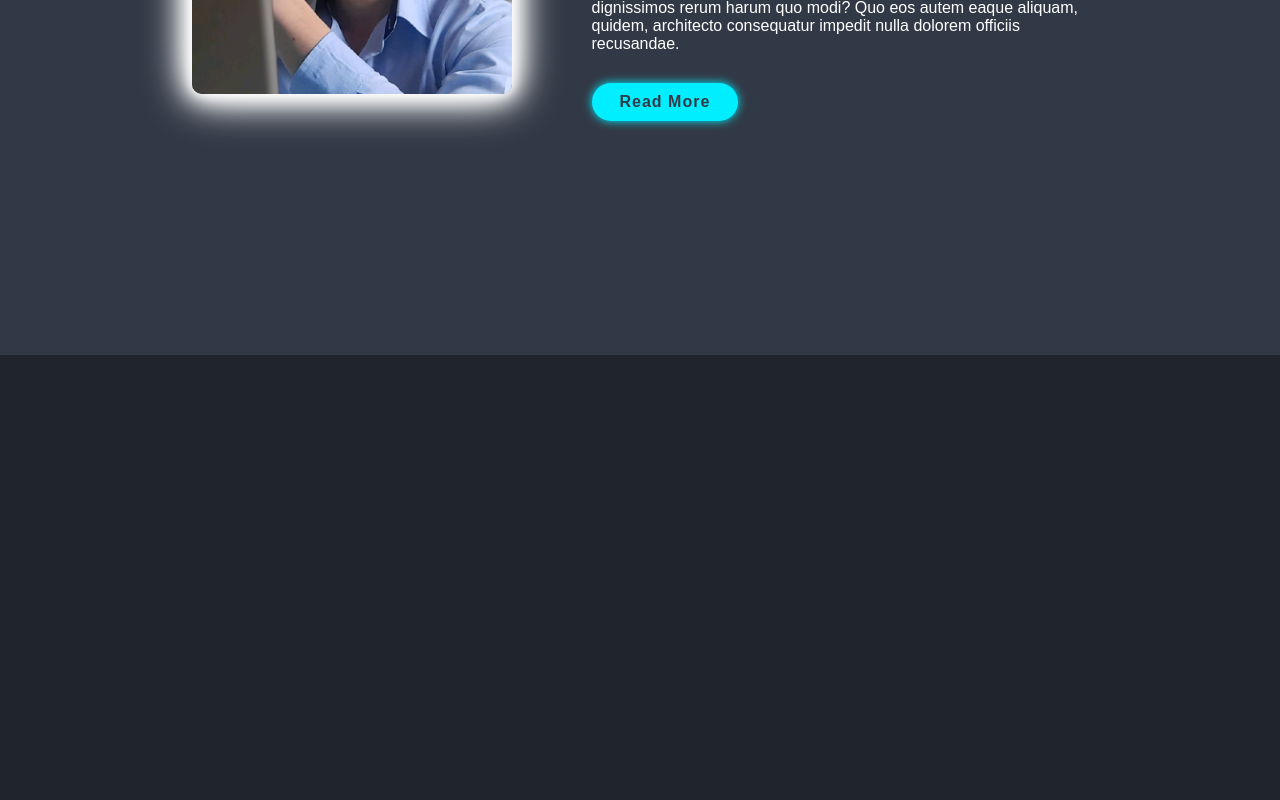
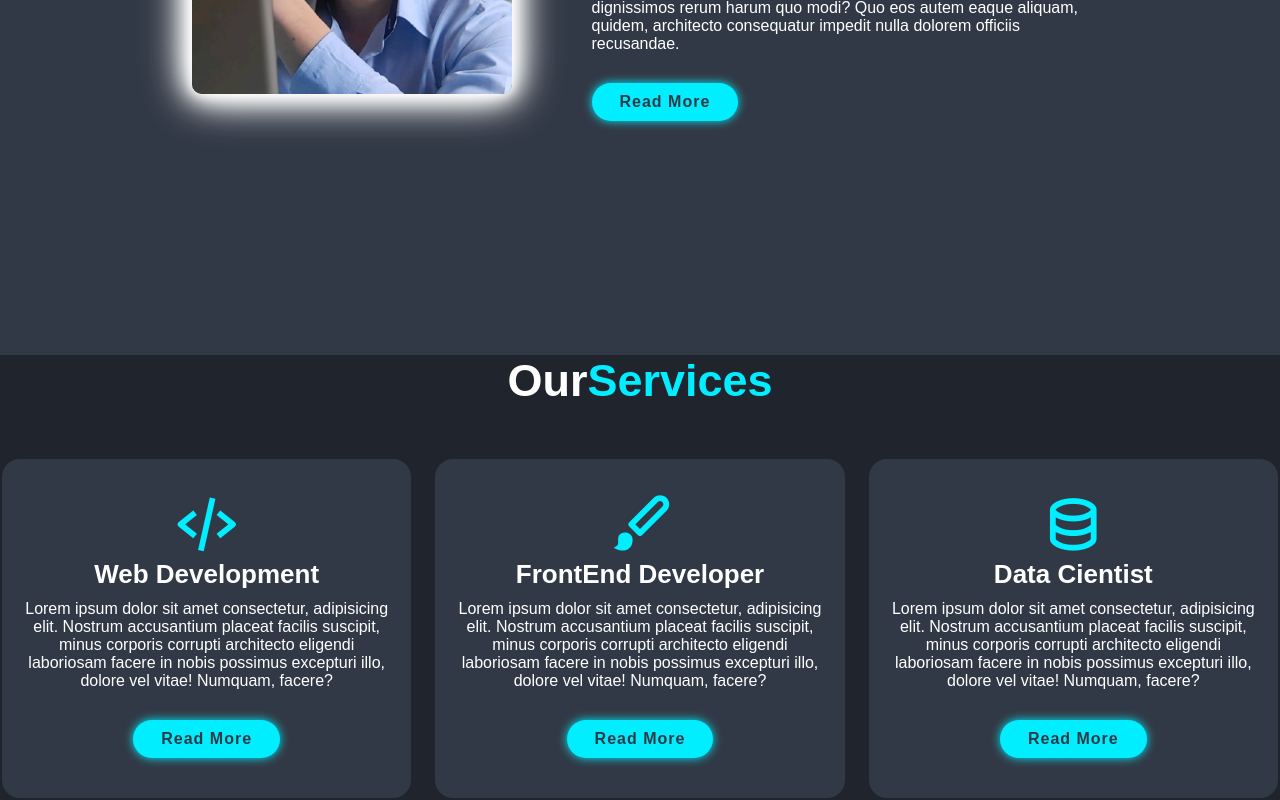
Before and after one commit to Christian-Zafalon/PortifolioZafalon, an Angular app: page /home in a window 1280 px wide. Shown: the part 1285-2085 px from the top of the page. Before the commit the page ends 1640 px from the top, so only its background shows below. Built offline with nearby package versions, Linux system fonts and the light colour scheme.

Commit message:
fazendo page service e finalizando, precisa ajustar altura

```diff
--- a/src/app/app.module.ts
+++ b/src/app/app.module.ts
@@ -7,12 +7,14 @@ import { HomeComponent } from './pages/home/home.component';
 import { NavbarComponent } from './shared/navbar/navbar.component';
 import { SharedModule } from './shared/shared.module';
 import { AboutComponent } from './pages/about/about.component';
+import { ServicesComponent } from './pages/services/services.component';
 
 @NgModule({
   declarations: [
     AppComponent,
     HomeComponent,
-    AboutComponent
+    AboutComponent,
+    ServicesComponent
   ],
   imports: [
     BrowserModule,
--- a/src/app/pages/about/about.component.scss
+++ b/src/app/pages/about/about.component.scss
@@ -1,4 +1,3 @@
-
 .about-img {
   position: relative;
   width: 25vw;
@@ -26,12 +25,8 @@
   height: 84rem;
 }
 
-.about-content{
+.about-content {
   max-width: 40%;
-}
-
-span {
-  color: var(--main-color);
 }
 
 .heading {
--- a/src/app/pages/home/home.component.html
+++ b/src/app/pages/home/home.component.html
@@ -27,3 +27,5 @@
 </section>
 
 <app-about></app-about>
+
+<app-services></app-services>
--- a/src/app/pages/home/home.component.scss
+++ b/src/app/pages/home/home.component.scss
@@ -16,10 +16,6 @@ section {
 .home-content h3 {
   font-size: 3.2rem;
   font-weight: 700;
-}
-
-span {
-  color: var(--main-color);
 }
 
 .home-content h1 {
--- /dev/null
+++ b/src/app/pages/services/services.component.html
@@ -0,0 +1,38 @@
+<section class="services" id="services">
+  <h2 class="heading">Our<span>Services</span></h2>
+  <div class="services-container">
+    <div class="services-box">
+      <i class="bx bx-code-alt"></i>
+      <h3>Web Development</h3>
+      <p>
+        Lorem ipsum dolor sit amet consectetur, adipisicing elit. Nostrum
+        accusantium placeat facilis suscipit, minus corporis corrupti architecto
+        eligendi laboriosam facere in nobis possimus excepturi illo, dolore vel
+        vitae! Numquam, facere?
+      </p>
+      <a href="#" class="btn">Read More</a>
+    </div>
+    <div class="services-box">
+      <i class="bx bxs-paint"></i>
+      <h3>FrontEnd Developer</h3>
+      <p>
+        Lorem ipsum dolor sit amet consectetur, adipisicing elit. Nostrum
+        accusantium placeat facilis suscipit, minus corporis corrupti architecto
+        eligendi laboriosam facere in nobis possimus excepturi illo, dolore vel
+        vitae! Numquam, facere?
+      </p>
+      <a href="#" class="btn">Read More</a>
+    </div>
+    <div class="services-box">
+      <i class="bx bx-data"></i>
+      <h3>Data Cientist</h3>
+      <p>
+        Lorem ipsum dolor sit amet consectetur, adipisicing elit. Nostrum
+        accusantium placeat facilis suscipit, minus corporis corrupti architecto
+        eligendi laboriosam facere in nobis possimus excepturi illo, dolore vel
+        vitae! Numquam, facere?
+      </p>
+      <a href="#" class="btn">Read More</a>
+    </div>
+  </div>
+</section>
--- /dev/null
+++ b/src/app/pages/services/services.component.scss
@@ -0,0 +1,45 @@
+.heading {
+  text-align: center;
+  font-size: 4.5rem;
+}
+
+.services h2 {
+  margin-bottom: 5rem;
+}
+
+.services-container {
+  display: flex;
+  justify-content: center;
+  align-items: center;
+  flex-wrap: wrap;
+  gap: 2rem;
+}
+
+.services-container .services-box {
+  flex: 1 1 30rem;
+  background: var(--second-bg-color);
+  padding: 3rem 2rem 4rem;
+  border-radius: 2rem;
+  text-align: center;
+  border: 0.2rem solid var(--bg-color);
+  transition: 0.5s ease;
+}
+
+.services-container .services-box:hover {
+  border-color: var(--main-color);
+  transform: scale(1.02);
+}
+
+.services-box i {
+  font-size: 7rem;
+  color: var(--main-color);
+}
+
+.services-box h3 {
+  font-size: 2.6rem;
+}
+
+.services-box p {
+  font-size: 1.6rem;
+  margin: 1rem 0 3rem;
+}
--- a/src/styles.scss
+++ b/src/styles.scss
@@ -6,7 +6,7 @@
   border: none;
   outline: none;
   scroll-behavior: smooth;
-    font-family: 'Poppins', sans-serif;
+  font-family: "Poppins", sans-serif;
 }
 
 :root {
@@ -34,7 +34,7 @@ body {
   border-radius: 4rem;
   box-shadow: 0 0 1rem var(--main-color);
   color: var(--second-bg-color);
-    letter-spacing: .1rem;
+  letter-spacing: 0.1rem;
   font-weight: 600;
   transition: 0.5s ease;
 }
@@ -42,3 +42,7 @@ body {
 .btn:hover {
   box-shadow: none;
 }
+
+span {
+  color: var(--main-color);
+}
```
Also changed, not shown: src/app/pages/services/services.component.ts (added, +10 -0 lines). Lines whose indentation alone changed are shown as unchanged.
